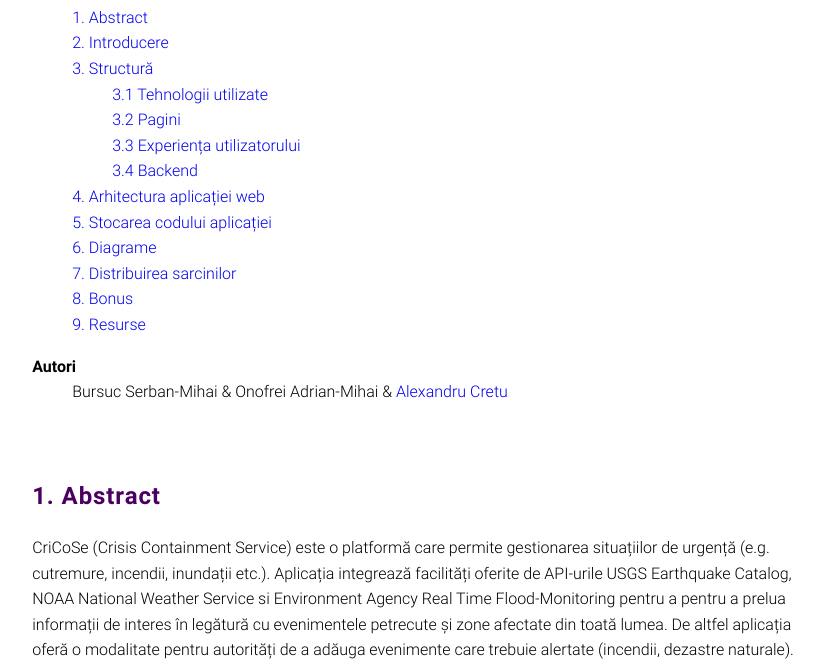
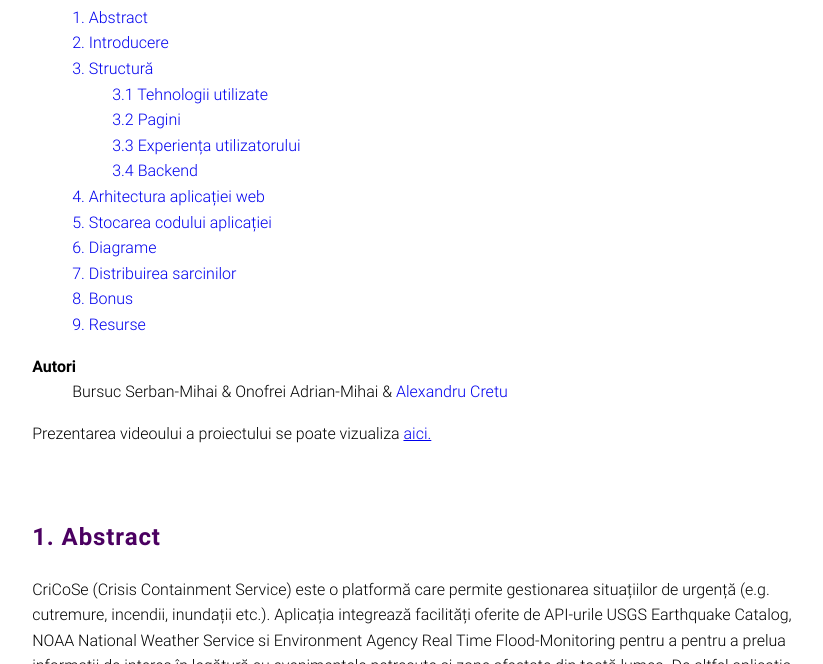
Before and after one commit to WoozyDeveloper/WebProject, a website: page public/pages/doc.html in a window 1280 px wide. Shown: the part 136-800 px from the top of the page, without its empty margins (211-1034 px from the left). Drawn offline with Linux system fonts and the light colour scheme.

Commit message:
adaugarea link video in documentatie

```diff
--- a/public/pages/doc.html
+++ b/public/pages/doc.html
@@ -67,6 +67,7 @@
     </dl>
   </div>
   <section typeof="sa:Abstract" id="abstract" role="doc-abstract">
+    <p>Prezentarea videoului a proiectului se poate vizualiza <a href="https://www.youtube.com/watch?v=YYDQEFr6k58&ab_channel=BursucȘerban">aici.</a></p>
     <h2><span>1. </span>Abstract</h2>
     <p>
       CriCoSe (Crisis Containment Service) este o platformă care permite
```
